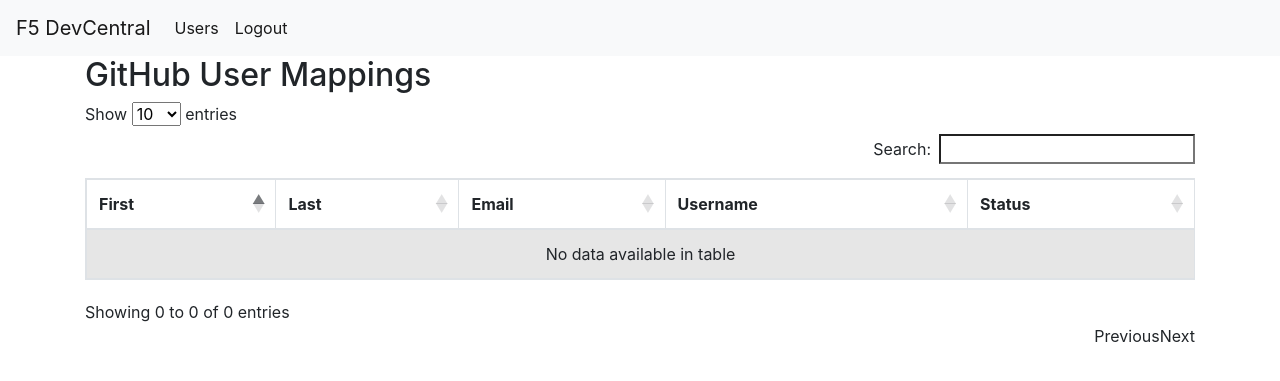
After one commit to f5devcentral/fdc_org_mgmt, a Flask app: template app/templates/users.j2 in a window 1280 px wide. The commit adds this page. Shown: the top 381 px of the page. Run offline with Flask 2, Linux system fonts and the light colour scheme; the template is opened without the code that fills it, so the values that code supplies are empty; parts of the project's set-up code (start-up, migrations or seed data) failed here and were passed over; some libraries are stand-ins or nearby versions.

Commit message:
Table of Enrolled Users Fixes #17

```diff
--- a/app/app.py
+++ b/app/app.py
@@ -266,6 +266,23 @@ def get_secret():
                 get_secret_value_response['SecretBinary']))
 
 
+def get_user_mappings():
+    """
+    Return all user mappings in the DynamoDB database
+
+    Returns
+    -------
+    List
+        list of all user mappings
+    """
+    table = dynamodb.Table(app_config.USERS_TABLE)
+    response = table.scan()
+    if "Items" in response:
+        return response["Items"]
+    else:
+        return None
+
+
 def is_enrolled(email):
     """
     Checks if the user exists in the mapping file
@@ -394,18 +411,13 @@ def index():
     if not github.authorized:
         return redirect(url_for("github.login"))
 
-    email, givenName, surname = get_azure_user(azure)
-
     try:
+        email, givenName, surname = get_azure_user(azure)
         response = render_template("index.j2", user_exists=is_enrolled(
             email), org=secrets['GITHUB_ORG'])
         return response
     except TokenExpiredError:
         return redirect("/logout")
-
-
-if __name__ == "__main__":
-    app.run()
 
 
 @app.route("/enroll")
@@ -438,7 +450,24 @@ def enroll():
     return render_template("enroll.j2", enrollment_state=enrollment_state, email=email, org=secrets['GITHUB_ORG'], login=gh_username)
 
 
+@app.route("/users")
+def users():
+    # Ensure the user is authenticated against Azure and GitHub
+    if not azure.authorized:
+        return redirect(url_for("azure.login"))
+    if not github.authorized:
+        return redirect(url_for("github.login"))
+
+    # get scan from DynamoDB
+    users = get_user_mappings()
+    return render_template("users.j2", users=users)
+
+
 @app.route("/logout")
 def logout():
     session.clear()
     return render_template("logout.j2")
+
+
+if __name__ == "__main__":
+    app.run()
--- a/app/static/css/style.css
+++ /dev/null
@@ -1,6 +0,0 @@
-h1 {
-    border: 2px #eee solid;
-    color: brown;
-    text-align: center;
-    padding: 10px;
-}
--- a/app/templates/base.j2
+++ b/app/templates/base.j2
@@ -8,8 +8,23 @@
 
     <!-- Bootstrap CSS -->
     <link rel="stylesheet" href="https://stackpath.bootstrapcdn.com/bootstrap/4.5.0/css/bootstrap.min.css" integrity="sha384-9aIt2nRpC12Uk9gS9baDl411NQApFmC26EwAOH8WgZl5MYYxFfc+NcPb1dKGj7Sk" crossorigin="anonymous">
+    <link rel="stylesheet" type="text/css" href="https://cdn.datatables.net/1.10.21/css/dataTables.bootstrap4.min.css">
 
     <title>{% block title %} {% endblock %}</title>
+    <style>
+        table.dataTable thead .sorting:after,
+        table.dataTable thead .sorting:before,
+        table.dataTable thead .sorting_asc:after,
+        table.dataTable thead .sorting_asc:before,
+        table.dataTable thead .sorting_asc_disabled:after,
+        table.dataTable thead .sorting_asc_disabled:before,
+        table.dataTable thead .sorting_desc:after,
+        table.dataTable thead .sorting_desc:before,
+        table.dataTable thead .sorting_desc_disabled:after,
+        table.dataTable thead .sorting_desc_disabled:before {
+            bottom: .5em;
+        }
+    </style>
 </head>
 
 <body>
@@ -22,7 +37,7 @@
         <div class="collapse navbar-collapse" id="navbarNav">
             <ul class="navbar-nav">
                 <li class="nav-item active">
-                    <a class="nav-link" href="#">Admin</a>
+                    <a class="nav-link" href="/users">Users</a>
                 </li>
                 {% if 'logout' not in request.path %}
                 <li class="nav-item active">
@@ -41,6 +56,13 @@
     <script src="https://code.jquery.com/jquery-3.5.1.slim.min.js" integrity="sha384-DfXdz2htPH0lsSSs5nCTpuj/zy4C+OGpamoFVy38MVBnE+IbbVYUew+OrCXaRkfj" crossorigin="anonymous"></script>
     <script src="https://cdn.jsdelivr.net/npm/popper.js@1.16.0/dist/umd/popper.min.js" integrity="sha384-Q6E9RHvbIyZFJoft+2mJbHaEWldlvI9IOYy5n3zV9zzTtmI3UksdQRVvoxMfooAo" crossorigin="anonymous"></script>
     <script src="https://stackpath.bootstrapcdn.com/bootstrap/4.5.0/js/bootstrap.min.js" integrity="sha384-OgVRvuATP1z7JjHLkuOU7Xw704+h835Lr+6QL9UvYjZE3Ipu6Tp75j7Bh/kR0JKI" crossorigin="anonymous"></script>
+    <script type="text/javascript" charset="utf8" src="https://cdn.datatables.net/1.10.21/js/jquery.dataTables.js"></script>
+
+    <script>
+    $(document).ready( function () {
+    $('#users').DataTable();
+    } );
+    </script>
 </body>
 
 </html>
--- /dev/null
+++ b/app/templates/users.j2
@@ -0,0 +1,27 @@
+{% extends 'base.j2' %}
+
+{% block content %}
+    <h2>GitHub User Mappings</h2>
+    <table id=users class="table table-striped table-bordered" style="width:100%">
+        <thead>
+            <tr>
+                <th scope="col">First</th>
+                <th scope="col">Last</th>
+                <th scope="col">Email</th>
+                <th scope="col">Username</th>
+                <th scope="col">Status</th>
+            </tr>
+        </thead>
+        <tbody>
+            {% for user in users %}
+            <tr>
+                <td><p class="text-capitalize">{{ user.givenName }}</p></td>
+                <td><p class="text-capitalize">{{ user.surname }}</p></td>
+                <td>{{ user.email }}</td>
+                <td>{{ user.username }}</td>
+                <td>{{ user.status }}</td>
+            </tr>
+            {% endfor %}
+        </tbody>
+    </table>
+{% endblock %}
```
